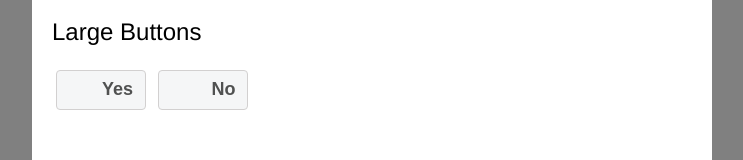
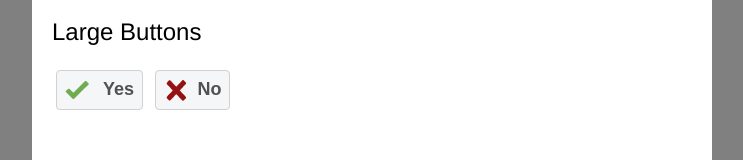
Before and after one commit to sirleech/chrisUiElements, a plain HTML site: page index.html in a window 1280 px wide. Shown: the part 136-296 px from the top of the page, without its empty margins (268-1011 px from the left). Drawn offline with Linux system fonts and the light colour scheme.

Commit message:
images for large buttons

```diff
--- a/buttons.css
+++ b/buttons.css
@@ -108,3 +108,17 @@ button.large:active{
 	left:1px;
 	box-shadow: 0px 0px 1px #dbdbdb;
 }
+
+button.yes_large, button.yes_large:hover{
+	background-image:url('button_images/button_27x27_check.png');
+	background-position: 7px 5px;
+	padding-right:8px;
+	width: 87px;
+}
+
+button.no_large, button.no_large:hover{
+	background-image:url('button_images/button_27x27_cross.png');
+	background-position: 7px 5px;
+	padding-right:8px;
+	width: 75px;
+}
--- a/layout.css
+++ b/layout.css
@@ -3,4 +3,4 @@
 body {background:gray;}
 * {font-family: Helvetica, Arial;}
 h2{font-weight:normal;}
-.col1 {margin: auto; width:640px;background:#fff;height:700px;padding:20px;}
+.col1 {margin: auto; width:640px;background:#fff;height:700px;padding:20px;border-radius: 10px;}
```
Also changed, not shown: button_images/button_27x27_check.png (added), button_images/button_27x27_cross.png (added), 3 other files.
